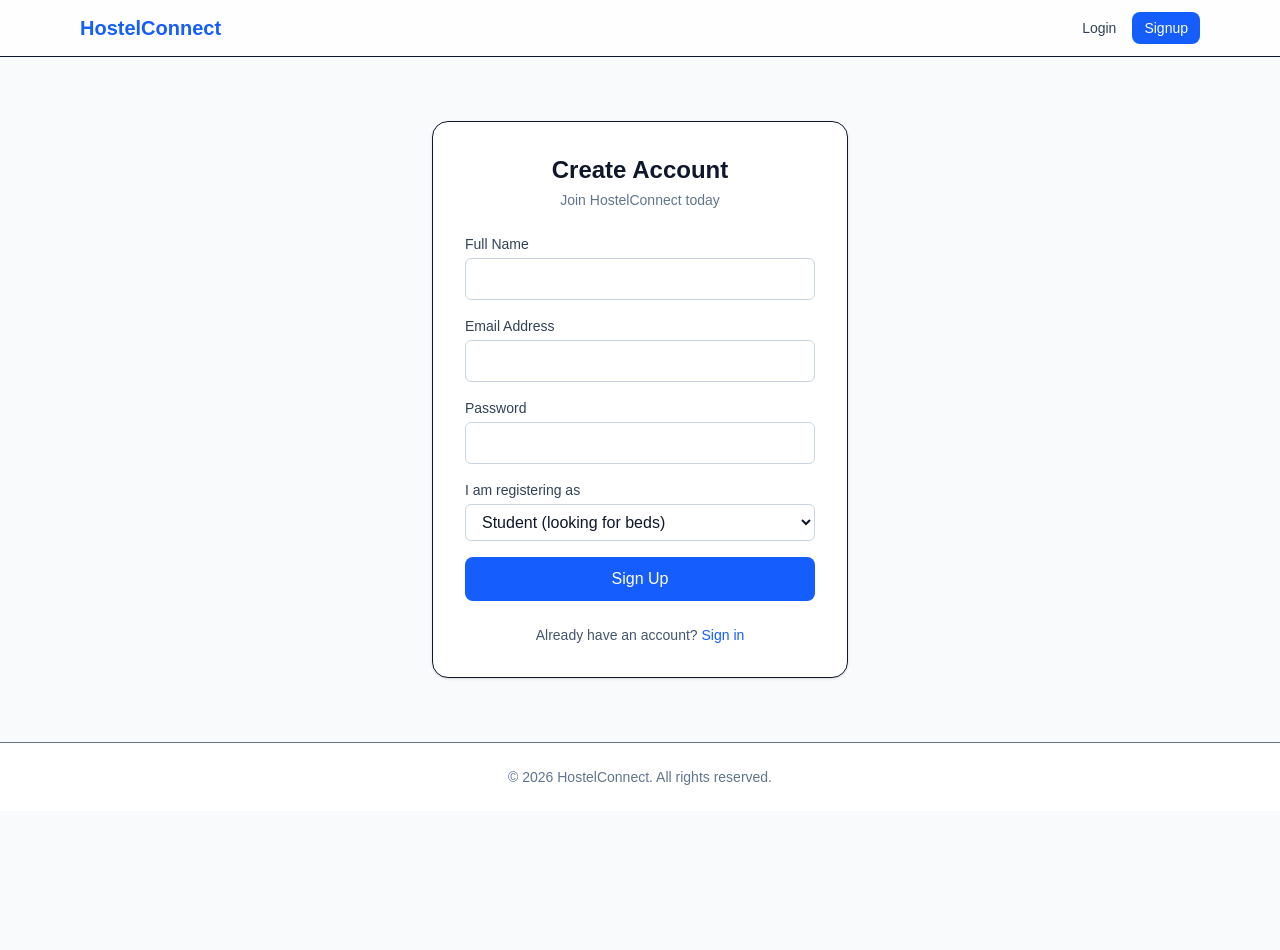
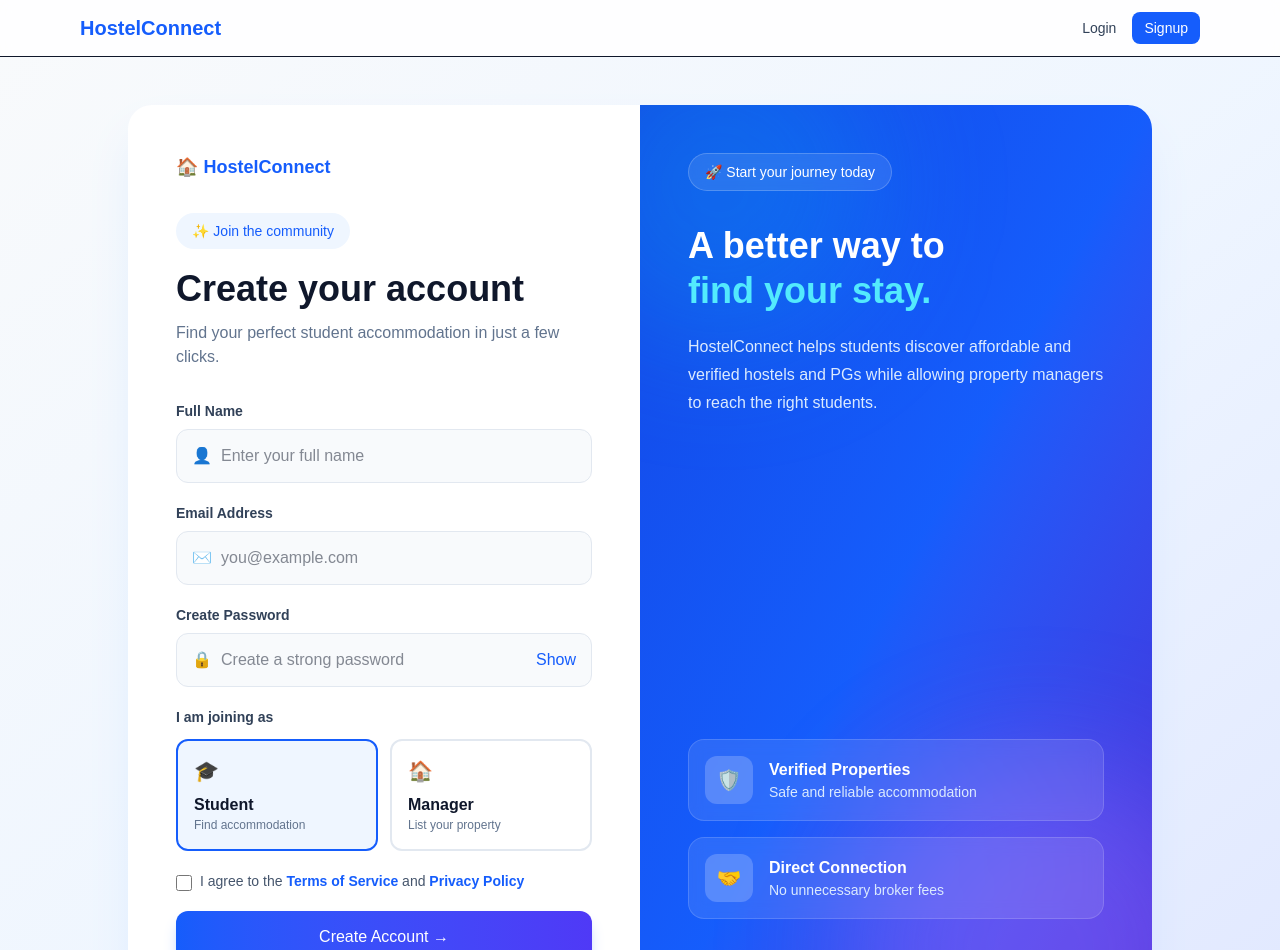
Before and after one commit to SrujalWadekar/HostelConnect, a Next.js app: page /signup in a window 1280 px wide. Shown: the top 950 px of the page. Before the commit the page ends 811 px from the top, so only its background shows below. Built offline with nearby package versions, Linux system fonts and the light colour scheme.

Commit message:
Improve signup page design

```diff
--- a/app/signup/page.tsx
+++ b/app/signup/page.tsx
@@ -6,13 +6,17 @@ import { useRouter } from "next/navigation";
 
 export default function SignupPage() {
   const router = useRouter();
+
   const [fullName, setFullName] = useState("");
   const [email, setEmail] = useState("");
   const [password, setPassword] = useState("");
   const [role, setRole] = useState<"STUDENT" | "MANAGER">("STUDENT");
+  const [showPassword, setShowPassword] = useState(false);
 
   const handleSubmit = (e: React.FormEvent) => {
     e.preventDefault();
+
+    // Keep existing signup behavior
     if (role === "MANAGER") {
       router.push("/dashboard/manager");
     } else {
@@ -21,72 +25,273 @@ export default function SignupPage() {
   };
 
   return (
-    <div className="mx-auto max-w-md px-4 py-16">
-      <div className="rounded-2xl border bg-white p-8 shadow-sm">
-        <h1 className="text-2xl font-bold text-slate-900 text-center">Create Account</h1>
-        <p className="text-sm text-slate-500 text-center mt-1">Join HostelConnect today</p>
+    <main className="min-h-screen bg-gradient-to-br from-slate-50 via-blue-50 to-indigo-100 px-4 py-12">
+      <div className="mx-auto grid max-w-5xl overflow-hidden rounded-3xl bg-white shadow-2xl shadow-blue-200/50 lg:grid-cols-2">
 
-        <form onSubmit={handleSubmit} className="mt-6 space-y-4">
+        {/* LEFT SIDE - FORM */}
+        <div className="p-8 sm:p-12">
+          <Link
+            href="/"
+            className="inline-flex items-center gap-2 text-lg font-bold text-blue-600"
+          >
+            🏠 HostelConnect
+          </Link>
+
+          <div className="mt-8">
+            <div className="inline-flex rounded-full bg-blue-50 px-4 py-2 text-sm font-medium text-blue-600">
+              ✨ Join the community
+            </div>
+
+            <h1 className="mt-5 text-3xl font-black text-slate-900 sm:text-4xl">
+              Create your account
+            </h1>
+
+            <p className="mt-3 text-slate-500">
+              Find your perfect student accommodation in just a few clicks.
+            </p>
+          </div>
+
+          <form onSubmit={handleSubmit} className="mt-8 space-y-5">
+
+            {/* FULL NAME */}
             <div>
-            <label className="block text-sm font-medium text-slate-700">Full Name</label>
+              <label className="mb-2 block text-sm font-semibold text-slate-700">
+                Full Name
+              </label>
+
+              <div className="relative">
+                <span className="absolute left-4 top-1/2 -translate-y-1/2">
+                  👤
+                </span>
+
                 <input
                   type="text"
                   value={fullName}
                   onChange={(e) => setFullName(e.target.value)}
+                  placeholder="Enter your full name"
                   required
-              className="mt-1 w-full rounded-md border border-slate-300 px-3 py-2 text-sm focus:outline-blue-600"
+                  className="w-full rounded-xl border border-slate-200 bg-slate-50 py-3.5 pl-11 pr-4 text-sm outline-none transition focus:border-blue-500 focus:bg-white focus:ring-4 focus:ring-blue-100"
                 />
               </div>
+            </div>
 
+            {/* EMAIL */}
             <div>
-            <label className="block text-sm font-medium text-slate-700">Email Address</label>
+              <label className="mb-2 block text-sm font-semibold text-slate-700">
+                Email Address
+              </label>
+
+              <div className="relative">
+                <span className="absolute left-4 top-1/2 -translate-y-1/2">
+                  ✉️
+                </span>
+
                 <input
                   type="email"
                   value={email}
                   onChange={(e) => setEmail(e.target.value)}
+                  placeholder="you@example.com"
                   required
-              className="mt-1 w-full rounded-md border border-slate-300 px-3 py-2 text-sm focus:outline-blue-600"
+                  className="w-full rounded-xl border border-slate-200 bg-slate-50 py-3.5 pl-11 pr-4 text-sm outline-none transition focus:border-blue-500 focus:bg-white focus:ring-4 focus:ring-blue-100"
                 />
               </div>
+            </div>
 
+            {/* PASSWORD */}
             <div>
-            <label className="block text-sm font-medium text-slate-700">Password</label>
+              <label className="mb-2 block text-sm font-semibold text-slate-700">
+                Create Password
+              </label>
+
+              <div className="relative">
+                <span className="absolute left-4 top-1/2 -translate-y-1/2">
+                  🔒
+                </span>
+
                 <input
-              type="password"
+                  type={showPassword ? "text" : "password"}
                   value={password}
                   onChange={(e) => setPassword(e.target.value)}
+                  placeholder="Create a strong password"
                   required
-              className="mt-1 w-full rounded-md border border-slate-300 px-3 py-2 text-sm focus:outline-blue-600"
+                  className="w-full rounded-xl border border-slate-200 bg-slate-50 py-3.5 pl-11 pr-16 text-sm outline-none transition focus:border-blue-500 focus:bg-white focus:ring-4 focus:ring-blue-100"
                 />
+
+                <button
+                  type="button"
+                  onClick={() => setShowPassword(!showPassword)}
+                  className="absolute right-4 top-1/2 -translate-y-1/2 text-xs font-semibold text-blue-600 hover:text-blue-800"
+                >
+                  {showPassword ? "Hide" : "Show"}
+                </button>
+              </div>
             </div>
 
+            {/* ROLE */}
             <div>
-            <label className="block text-sm font-medium text-slate-700">I am registering as</label>
-            <select
-              value={role}
-              onChange={(e) => setRole(e.target.value as "STUDENT" | "MANAGER")}
-              className="mt-1 w-full rounded-md border border-slate-300 px-3 py-2 text-sm bg-white focus:outline-blue-600"
+              <label className="mb-3 block text-sm font-semibold text-slate-700">
+                I am joining as
+              </label>
+
+              <div className="grid grid-cols-2 gap-3">
+
+                {/* STUDENT */}
+                <button
+                  type="button"
+                  onClick={() => setRole("STUDENT")}
+                  className={`rounded-xl border-2 p-4 text-left transition ${
+                    role === "STUDENT"
+                      ? "border-blue-600 bg-blue-50"
+                      : "border-slate-200 hover:border-blue-300"
+                  }`}
                 >
-              <option value="STUDENT">Student (looking for beds)</option>
-              <option value="MANAGER">Hostel / PG Manager (listing beds)</option>
-            </select>
+                  <div className="text-xl">🎓</div>
+
+                  <p className="mt-2 font-bold text-slate-900">
+                    Student
+                  </p>
+
+                  <p className="text-xs text-slate-500">
+                    Find accommodation
+                  </p>
+                </button>
+
+                {/* MANAGER */}
+                <button
+                  type="button"
+                  onClick={() => setRole("MANAGER")}
+                  className={`rounded-xl border-2 p-4 text-left transition ${
+                    role === "MANAGER"
+                      ? "border-blue-600 bg-blue-50"
+                      : "border-slate-200 hover:border-blue-300"
+                  }`}
+                >
+                  <div className="text-xl">🏠</div>
+
+                  <p className="mt-2 font-bold text-slate-900">
+                    Manager
+                  </p>
+
+                  <p className="text-xs text-slate-500">
+                    List your property
+                  </p>
+                </button>
+              </div>
             </div>
 
+            {/* TERMS */}
+            <label className="flex cursor-pointer items-start gap-2 text-sm text-slate-600">
+              <input
+                type="checkbox"
+                required
+                className="mt-1 h-4 w-4 accent-blue-600"
+              />
+
+              <span>
+                I agree to the{" "}
+                <span className="font-semibold text-blue-600">
+                  Terms of Service
+                </span>{" "}
+                and{" "}
+                <span className="font-semibold text-blue-600">
+                  Privacy Policy
+                </span>
+              </span>
+            </label>
+
+            {/* SUBMIT */}
             <button
               type="submit"
-            className="w-full bg-blue-600 text-white font-medium py-2.5 rounded-lg hover:bg-blue-700 transition"
+              className="w-full rounded-xl bg-gradient-to-r from-blue-600 to-indigo-600 py-3.5 font-bold text-white shadow-lg shadow-blue-500/30 transition hover:-translate-y-0.5 hover:from-blue-700 hover:to-indigo-700 hover:shadow-xl"
             >
-            Sign Up
+              Create Account →
             </button>
           </form>
 
-        <p className="text-center text-sm text-slate-600 mt-6">
+          {/* LOGIN LINK */}
+          <p className="mt-8 text-center text-sm text-slate-600">
             Already have an account?{" "}
-          <Link href="/login" className="text-blue-600 hover:underline font-medium">
+            <Link
+              href="/login"
+              className="font-bold text-blue-600 hover:text-blue-800 hover:underline"
+            >
               Sign in
             </Link>
           </p>
         </div>
+
+        {/* RIGHT SIDE - VISUAL */}
+        <div className="relative hidden overflow-hidden bg-gradient-to-br from-blue-700 via-blue-600 to-indigo-700 p-12 text-white lg:flex lg:flex-col lg:justify-between">
+
+          <div className="absolute -left-20 -top-20 h-80 w-80 rounded-full bg-cyan-400/20 blur-3xl" />
+          <div className="absolute -bottom-20 -right-20 h-96 w-96 rounded-full bg-purple-400/30 blur-3xl" />
+
+          <div className="relative">
+            <div className="inline-flex rounded-full border border-white/20 bg-white/10 px-4 py-2 text-sm backdrop-blur">
+              🚀 Start your journey today
             </div>
+
+            <h2 className="mt-8 text-4xl font-black leading-tight">
+              A better way to
+              <span className="block text-cyan-300">
+                find your stay.
+              </span>
+            </h2>
+
+            <p className="mt-5 leading-7 text-blue-100">
+              HostelConnect helps students discover affordable and verified
+              hostels and PGs while allowing property managers to reach the
+              right students.
+            </p>
+          </div>
+
+          {/* BENEFITS */}
+          <div className="relative space-y-4">
+            <div className="flex items-center gap-4 rounded-2xl border border-white/15 bg-white/10 p-4 backdrop-blur">
+              <div className="flex h-12 w-12 items-center justify-center rounded-xl bg-white/20 text-xl">
+                🛡️
+              </div>
+
+              <div>
+                <p className="font-bold">Verified Properties</p>
+                <p className="text-sm text-blue-100">
+                  Safe and reliable accommodation
+                </p>
+              </div>
+            </div>
+
+            <div className="flex items-center gap-4 rounded-2xl border border-white/15 bg-white/10 p-4 backdrop-blur">
+              <div className="flex h-12 w-12 items-center justify-center rounded-xl bg-white/20 text-xl">
+                🤝
+              </div>
+
+              <div>
+                <p className="font-bold">Direct Connection</p>
+                <p className="text-sm text-blue-100">
+                  No unnecessary broker fees
+                </p>
+              </div>
+            </div>
+
+            <div className="grid grid-cols-3 gap-3 pt-4">
+              <div className="rounded-xl bg-white/10 p-3 text-center backdrop-blur">
+                <p className="font-bold">500+</p>
+                <p className="text-xs text-blue-200">Properties</p>
+              </div>
+
+              <div className="rounded-xl bg-white/10 p-3 text-center backdrop-blur">
+                <p className="font-bold">10K+</p>
+                <p className="text-xs text-blue-200">Students</p>
+              </div>
+
+              <div className="rounded-xl bg-white/10 p-3 text-center backdrop-blur">
+                <p className="font-bold">4.8★</p>
+                <p className="text-xs text-blue-200">Rating</p>
+              </div>
+            </div>
+          </div>
+        </div>
+      </div>
+    </main>
   );
 }
```
Lines whose indentation alone changed are shown as unchanged.
